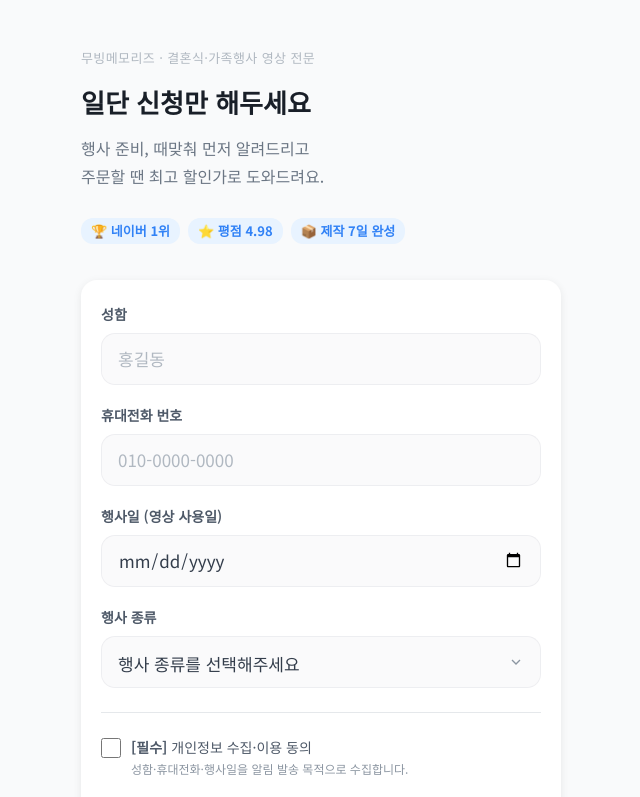
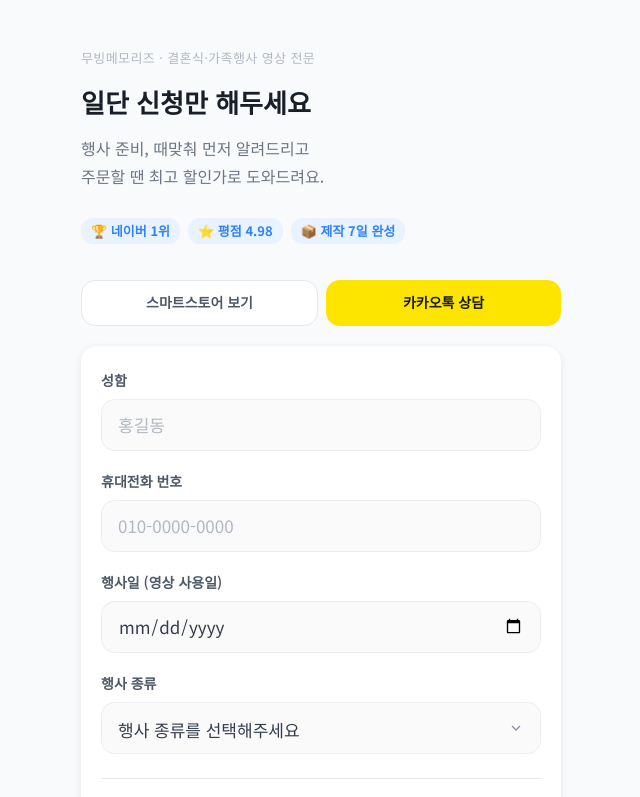
Before and after one commit to maxcode940825-art/mms-booking-landing, a Next.js app: page / in a window 1280 px wide. Shown: the top 797 px of the page, without its empty margins (319-959 px from the left). Built offline with nearby package versions, Linux system fonts and the light colour scheme.

Commit message:
feat: 메인 페이지에 스마트스토어·카카오톡 상담 링크 추가

```diff
--- a/app/page.tsx
+++ b/app/page.tsx
@@ -44,6 +44,55 @@ export default function Home() {
           <span className="badge">📦 제작 7일 완성</span>
         </div>
 
+        {/* ── 보조 링크 ────────────────────────────────── */}
+        <div style={{
+          display: "flex",
+          gap: 8,
+          marginBottom: 20,
+        }}>
+          <a
+            href="https://smartstore.naver.com/moving_memories/category/ALL?cp=1"
+            target="_blank"
+            rel="noopener noreferrer"
+            style={{
+              flex: 1,
+              display: "flex",
+              alignItems: "center",
+              justifyContent: "center",
+              height: 46,
+              background: "#fff",
+              border: "1px solid var(--grey-200)",
+              borderRadius: 14,
+              fontSize: 14,
+              fontWeight: 600,
+              color: "var(--grey-700)",
+              textDecoration: "none",
+            }}
+          >
+            스마트스토어 보기
+          </a>
+          <a
+            href="http://pf.kakao.com/_McxoPn/chat"
+            target="_blank"
+            rel="noopener noreferrer"
+            style={{
+              flex: 1,
+              display: "flex",
+              alignItems: "center",
+              justifyContent: "center",
+              height: 46,
+              background: "#FEE500",
+              borderRadius: 14,
+              fontSize: 14,
+              fontWeight: 600,
+              color: "#191919",
+              textDecoration: "none",
+            }}
+          >
+            카카오톡 상담
+          </a>
+        </div>
+
         {/* ── 신청 폼 ──────────────────────────────────── */}
         <SignupForm />
 
```
